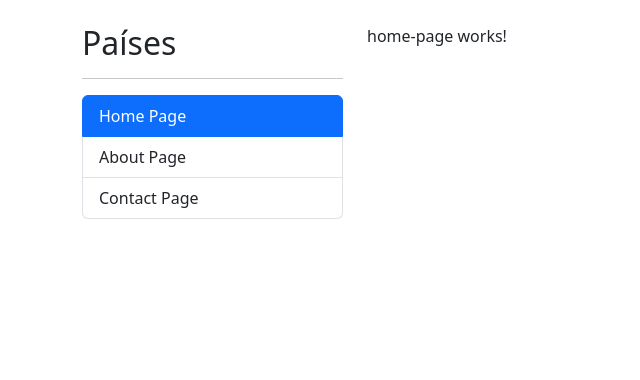
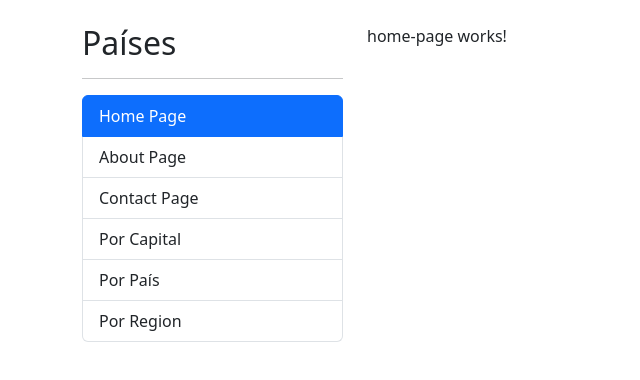
Before and after one commit to AlonsoAM/angular-2023-countryApp, an Angular app: page / in a window 1280 px wide. Shown: the top 380 px of the page, without its empty margins (0-640 px from the left). Built offline with nearby package versions, Linux system fonts and the light colour scheme.

Commit message:
Lazy load

```diff
--- a/src/app/app-routing.module.ts
+++ b/src/app/app-routing.module.ts
@@ -17,7 +17,11 @@
     path: 'contact',
     component: ContactPageComponent,
   },
-
+  {
+    path: 'countries',
+    loadChildren: () =>
+      import('./countries/countries.module').then((m) => m.CountriesModule),
+  },
   {
     path: '**',
     redirectTo: '',
--- a/src/app/shared/components/sidebar/sidebar.component.html
+++ b/src/app/shared/components/sidebar/sidebar.component.html
@@ -15,4 +15,25 @@
   <li routerLink="contact" routerLinkActive="active" class="list-group-item">
     Contact Page
   </li>
+  <li
+    routerLink="countries/by-capital"
+    routerLinkActive="active"
+    class="list-group-item"
+  >
+    Por Capital
+  </li>
+  <li
+    routerLink="countries/by-country"
+    routerLinkActive="active"
+    class="list-group-item"
+  >
+    Por País
+  </li>
+  <li
+    routerLink="countries/by-region"
+    routerLinkActive="active"
+    class="list-group-item"
+  >
+    Por Region
+  </li>
 </ul>
```
